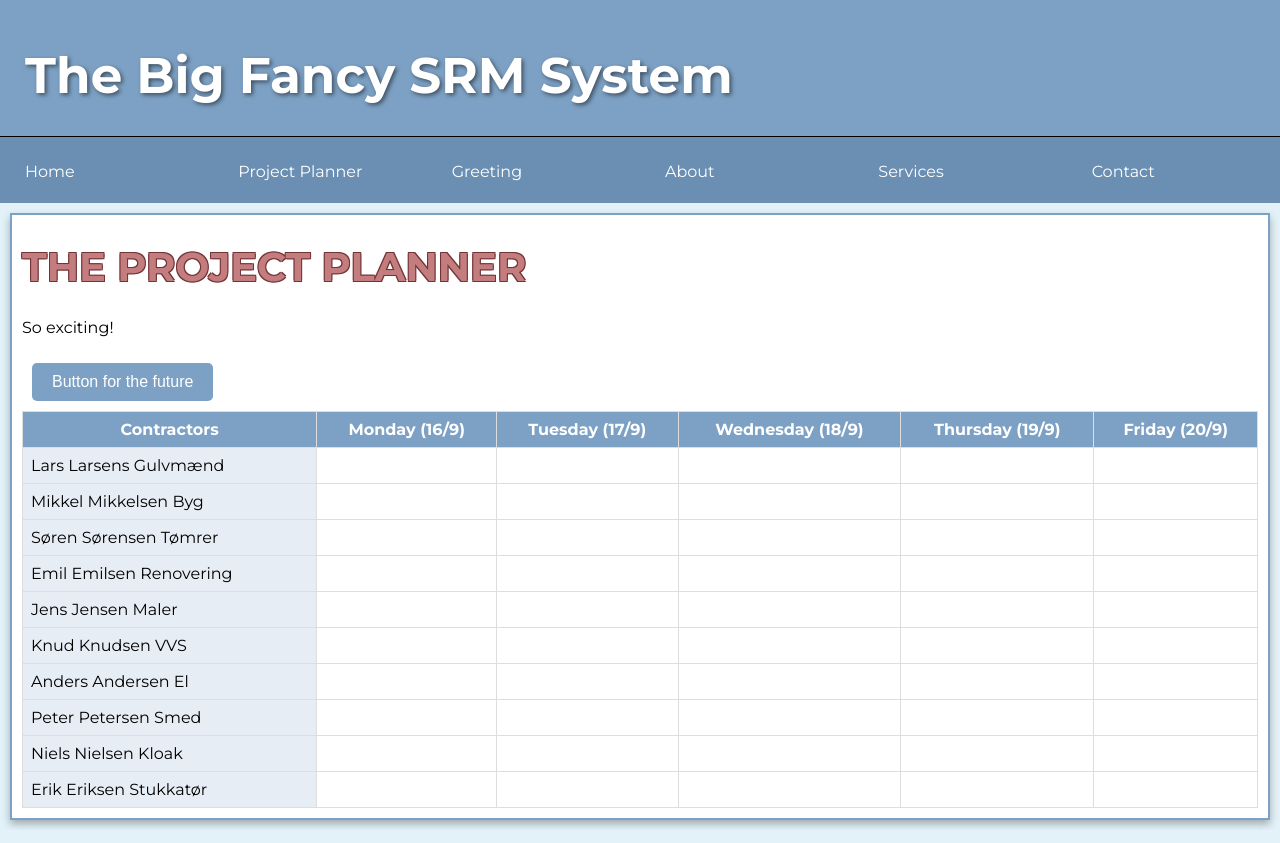
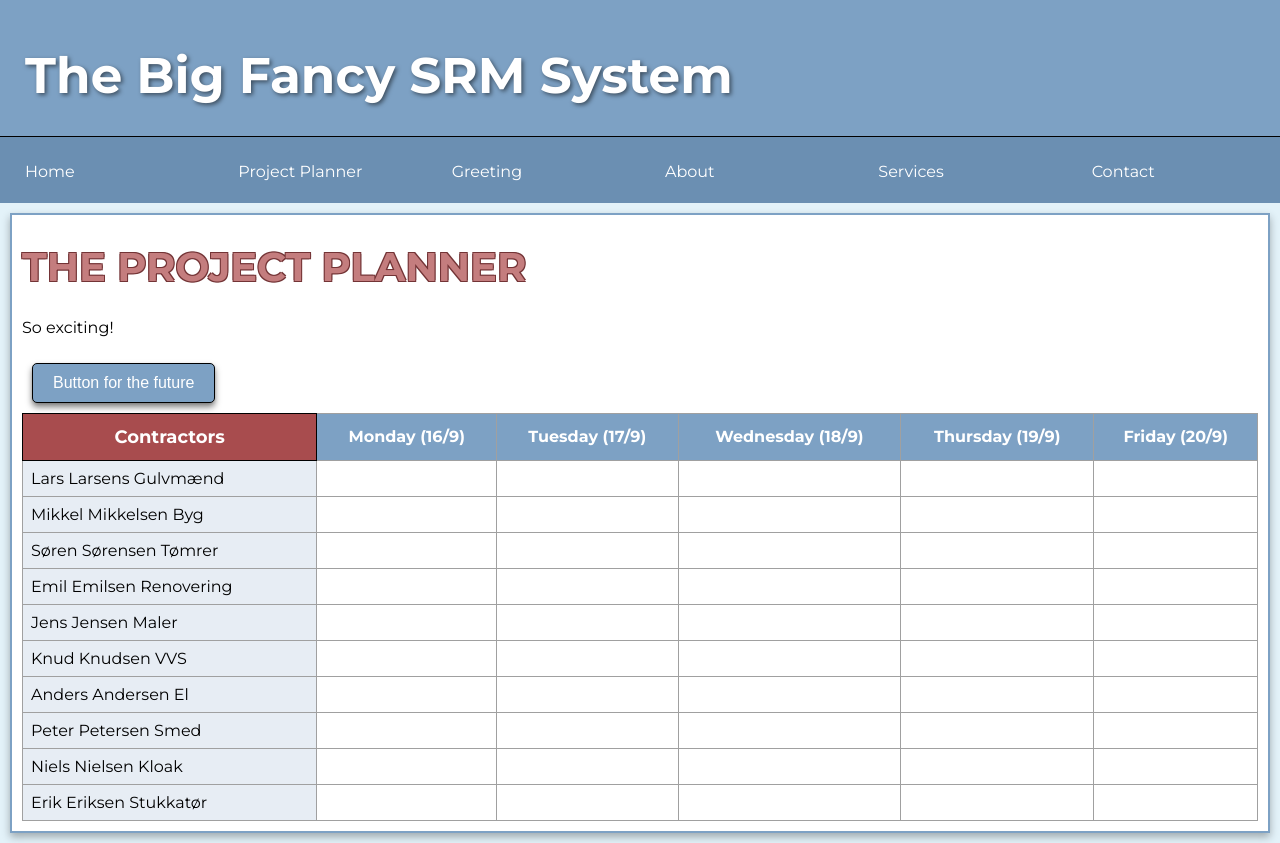
Before and after one commit to MatDat/react-testing-environment, a React (Create React App) app: page /projectPlanner in a window 1280 px wide. Built offline with nearby package versions, Linux system fonts and the light colour scheme.

Commit message:
Refactor CSS styles and update page title in index.html

```diff
--- a/src/App.css
+++ b/src/App.css
@@ -61,6 +61,15 @@ h1 {
   font-weight: bold;
 }
 
+.titleLinkStyling {
+  color: inherit;
+  text-decoration: none;
+}
+
+.titleLinkStyling:hover {
+  color: inherit;
+}
+
 .headerContainer {
   padding: 45px 25px 30px 25px;
   background-color: #7da1c4;
@@ -73,7 +82,7 @@ h1 {
   margin: 10px;
   background-color: white;
   box-shadow: 0 4px 8px rgba(0, 0, 0, 0.3);
-  overflow-x: auto; /* Adds horizontal scrolling if needed */
+  overflow-x: auto;
 }
 
 .menuStyle {
@@ -132,9 +141,13 @@ a:hover {
 
 .fullwidth-table th,
 .fullwidth-table td {
-  border: 1px solid #ddd;
+  border: 1px solid #a0a0a0;
   padding: 8px;
   word-wrap: break-word; /* Handles long words */
+}
+
+.fullwidth-table td:not(.contractor-column):hover {
+  background-color: #f4e7e7;
 }
 
 .fullwidth-table th {
@@ -158,6 +171,15 @@ a:hover {
   color: white;
 }
 
+.fullwidth-table th.contractor-header {
+  background-color: #a84c4e; /* New background color */
+  color: white;
+  font-weight: bold;
+  font-size: 18px;
+  padding: 12px;
+  border: 1px solid black;
+}
+
 @media (max-width: 768px) {
   .fullwidth-table th,
   .fullwidth-table td {
@@ -179,4 +201,12 @@ a:hover {
   cursor: pointer;
   font-size: 16px;
   margin: 10px;
+  border: 1px solid black;
+  box-shadow: 0 4px 6px rgba(0, 0, 0, 0.5), 0 1px 3px rgba(0, 0, 0, 0.08);
 }
+.buttonBasic:hover {
+  background-color: #a4d65e;
+  color: black;
+  border: 1px solid black;
+  transition: all 0.3s ease;
+}
--- a/src/Components/Header.js
+++ b/src/Components/Header.js
@@ -3,7 +3,11 @@ import React from "react";
 const Header = () => {
   return (
     <div className="headerContainer">
-      <div className="headerTitle">The big fancy SRM system</div>
+      <div className="headerTitle">
+        <a className="titleLinkStyling" href="/">
+          The big fancy SRM system
+        </a>
+      </div>
     </div>
   );
 };
--- a/src/Components/ProjectPlanner.js
+++ b/src/Components/ProjectPlanner.js
@@ -7,9 +7,11 @@ const ProjectPlanner = () => {
     <div className="mainContainer">
       <h1>The Project Planner</h1>
       <p>So exciting!</p>
+
       <Button className="buttonBasic" onClick={() => alert("Hello!")}>
         Button for the future
       </Button>
+
       <Tables />
     </div>
   );
--- a/src/Components/Tables.js
+++ b/src/Components/Tables.js
@@ -54,12 +54,14 @@ const Tables = () => {
     <table className="fullwidth-table">
       <thead>
         <tr>
-          <th>Contractors</th>
+          <th className="contractor-header">Contractors</th>{" "}
+          {/* Add this class */}
           {weekDates.map((date, index) => (
             <th key={index}>{date}</th>
           ))}
         </tr>
       </thead>
+
       <tbody>
         {dummyNames.map((name, rowIndex) => (
           <tr key={rowIndex}>
```
